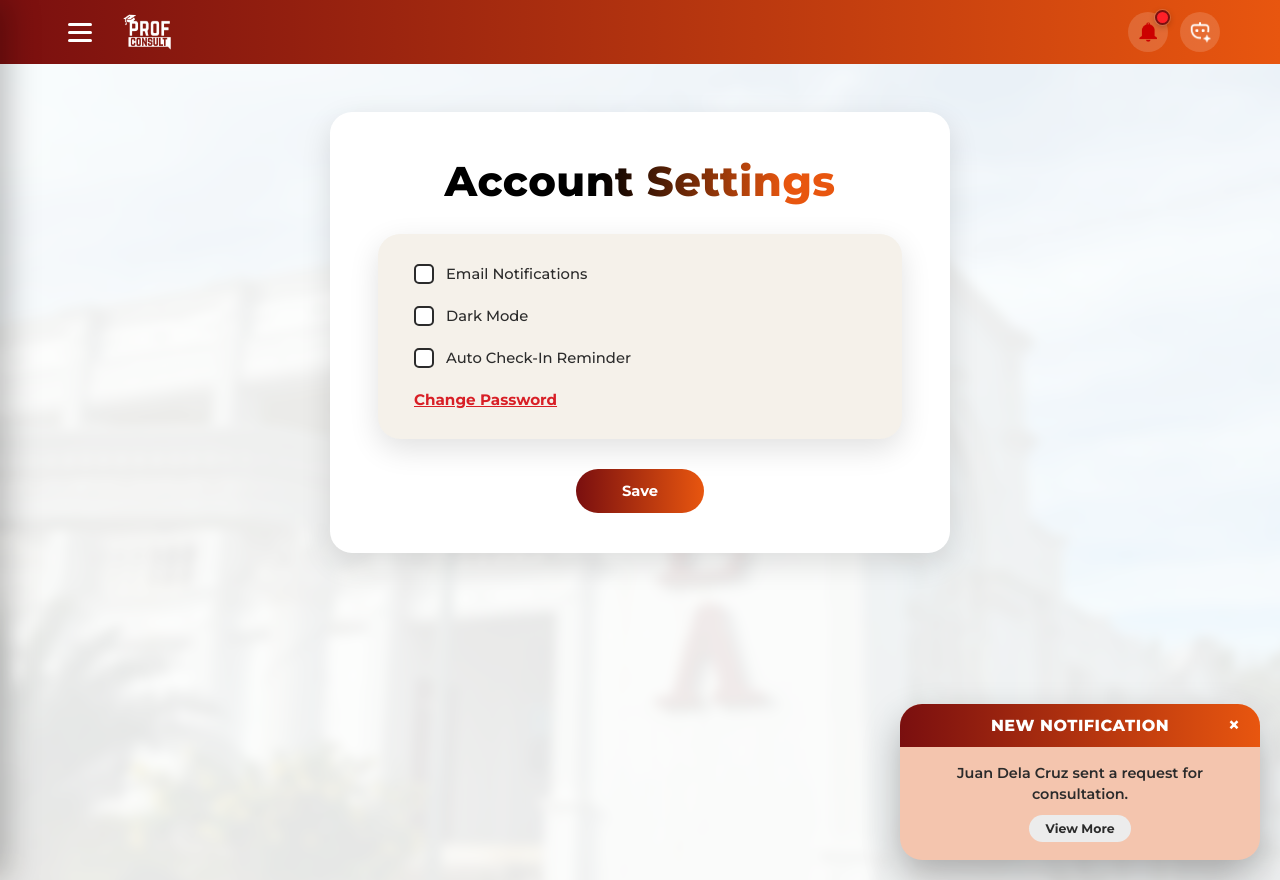
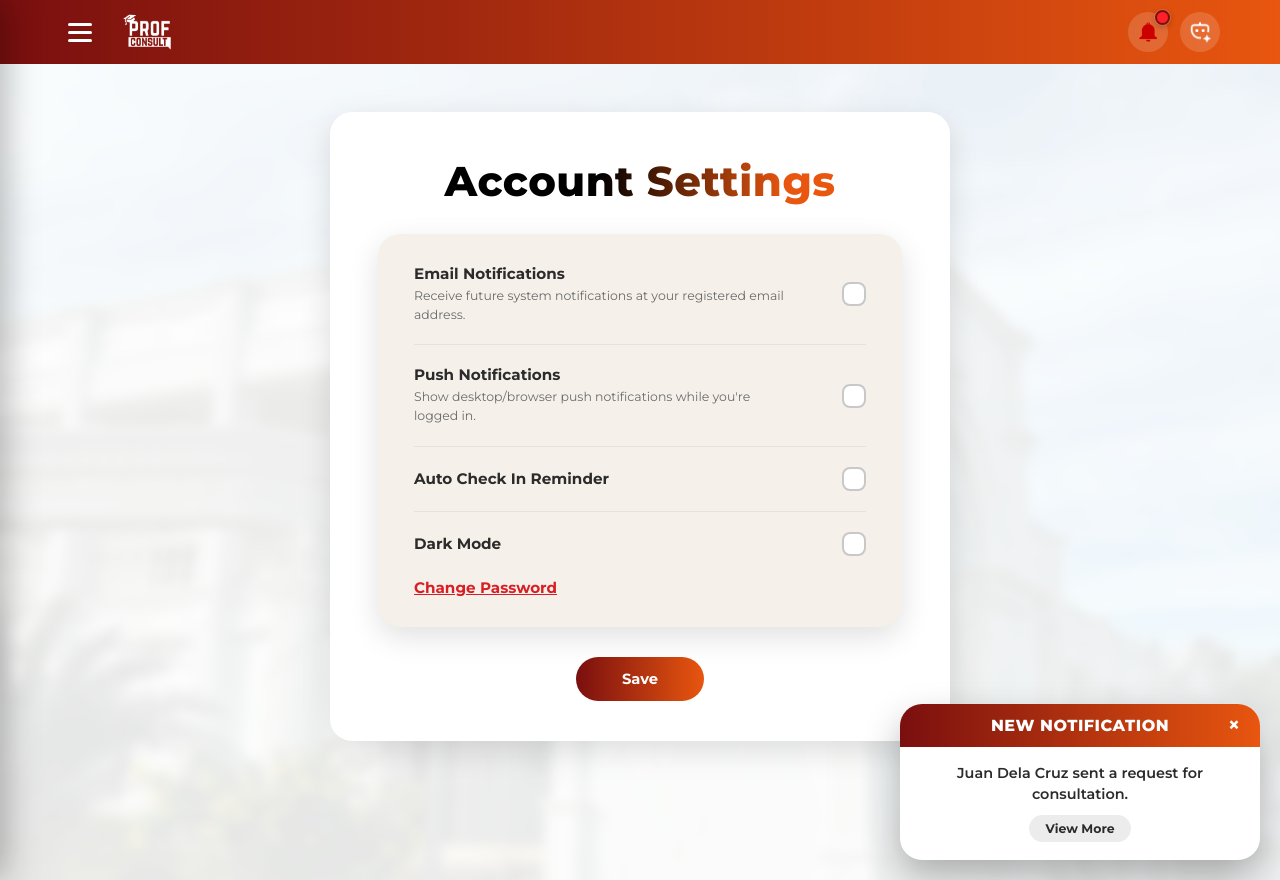
Before and after one commit to PATS1010/PROF_CONSULT, a PHP site: page /faculty-settings.html in a window 1280 px wide. Run offline with PHP 8.4, Linux system fonts and the light colour scheme.

Commit message:
minor changes to the code in the middle of the file

```diff
--- a/css/faculty-settings.css
+++ b/css/faculty-settings.css
@@ -40,16 +40,62 @@
 }
 
 /* =========================================================
-   CHECKBOX ROWS
+   SETTINGS OPTIONS
+   Same layout as the Student Account Settings card:
+   title (+ description) on the left, checkbox on the right,
+   a thin divider between options.
+========================================================= */
+.faculty-settings-options {
+  width: 100%;
+  display: flex;
+  flex-direction: column;
+  gap: 20px;
+}
+
+.faculty-settings-checkbox-row {
+  display: flex;
+  align-items: center;
+  justify-content: space-between;
+  gap: 20px;
+  cursor: pointer;
+}
+
+.faculty-settings-checkbox-row + .faculty-settings-checkbox-row {
+  padding-top: 20px;
+  border-top: 1px solid #e6e3dc;
+}
+
+.faculty-settings-option-text {
+  display: flex;
+  flex-direction: column;
+  gap: 4px;
+}
+
+.faculty-settings-checkbox-label {
+  font-size: 0.95rem;
+  font-weight: 700;
+  color: var(--color-text-dark);
+}
+
+.faculty-settings-option-description {
+  font-size: 0.78rem;
+  color: var(--color-text-muted);
+  line-height: 1.5;
+  max-width: 380px;
+}
+
+/* =========================================================
+   CHECKBOX
    Custom-styled checkbox: a real, focusable <input
    type="checkbox"> visually hidden but still keyboard/
    screen-reader accessible, paired with a styled box span.
+   Rounded square, gradient fill when checked (same as the
+   Student settings checkbox).
 ========================================================= */
-.faculty-settings-checkbox-row {
-  display: flex;
-  align-items: center;
-  gap: 12px;
-  cursor: pointer;
+.faculty-settings-checkbox-control {
+  position: relative;
+  flex-shrink: 0;
+  display: inline-flex;
 }
 
 .faculty-settings-checkbox {
@@ -66,13 +112,13 @@
 
 .faculty-settings-checkbox-box {
   flex-shrink: 0;
-  width: 20px;
-  height: 20px;
-  border-radius: 5px;
-  border: 2px solid var(--color-text-dark);
+  width: 24px;
+  height: 24px;
+  border-radius: 8px;
+  border: 2px solid #c8c8c8;
   background-color: #ffffff;
   position: relative;
-  transition: background-color 0.15s ease, border-color 0.15s ease;
+  transition: background-color 0.2s ease, border-color 0.2s ease;
 }
 
 .faculty-settings-checkbox-box::after {
@@ -80,33 +126,26 @@
   position: absolute;
   top: 50%;
   left: 50%;
-  width: 5px;
-  height: 10px;
-  border: solid #ffffff;
-  border-width: 0 2px 2px 0;
-  transform: translate(-50%, -60%) rotate(45deg);
-  opacity: 0;
-  transition: opacity 0.15s ease;
+  width: 12px;
+  height: 8px;
+  border-left: 2px solid #ffffff;
+  border-bottom: 2px solid #ffffff;
+  transform: translate(-50%, -60%) rotate(-45deg) scale(0);
+  transition: transform 0.15s ease;
 }
 
 .faculty-settings-checkbox:checked + .faculty-settings-checkbox-box {
-  background-color: var(--color-red-primary);
-  border-color: var(--color-red-primary);
+  background: linear-gradient(90deg, var(--color-gradient-start) 0%, var(--color-gradient-end) 100%);
+  border-color: transparent;
 }
 
 .faculty-settings-checkbox:checked + .faculty-settings-checkbox-box::after {
-  opacity: 1;
+  transform: translate(-50%, -60%) rotate(-45deg) scale(1);
 }
 
 .faculty-settings-checkbox:focus-visible + .faculty-settings-checkbox-box {
   outline: 2px solid var(--color-gradient-end);
   outline-offset: 2px;
-}
-
-.faculty-settings-checkbox-label {
-  font-size: 0.92rem;
-  font-weight: 500;
-  color: var(--color-text-dark);
 }
 
 /* =========================================================
@@ -182,6 +221,10 @@
   .faculty-settings-inner-card {
     padding: 26px 22px;
   }
+
+  .faculty-settings-checkbox-row {
+    align-items: flex-start;
+  }
 }
 
 @media (max-width: 480px) {
@@ -199,6 +242,12 @@
     gap: 18px;
   }
 
+  .faculty-settings-checkbox-row {
+    flex-direction: column;
+    align-items: flex-start;
+    gap: 10px;
+  }
+
   .faculty-settings-checkbox-label {
     font-size: 0.85rem;
   }
--- a/css/faculty-shared.css
+++ b/css/faculty-shared.css
@@ -715,7 +715,7 @@ button {
   border-radius: 22px;
   overflow: hidden;
 
-  background-color: #f4c5ae;
+  background-color: #ffffff;
 
   box-shadow: 0 16px 36px rgba(0, 0, 0, 0.28);
 
@@ -842,7 +842,7 @@ button {
 }
 
 .faculty-toast-view-more:hover {
-  background-color: #ffffff;
+  background-color: #e0e0e0;
   transform: translateY(-2px);
 }
 
--- a/css/student-notification-toast.css
+++ b/css/student-notification-toast.css
@@ -59,7 +59,7 @@
   border-radius: 22px;
   overflow: hidden;
 
-  background-color: #f4c5ae;
+  background-color: #ffffff;
 
   box-shadow: 0 16px 36px rgba(0, 0, 0, 0.28);
 
--- a/faculty-settings.html
+++ b/faculty-settings.html
@@ -128,23 +128,54 @@
 
   <div class="faculty-settings-inner-card">
 
+    <!-- Same option layout as the Student Account Settings card:
+         title (+ description) on the left, checkbox on the right,
+         Dark Mode last. -->
+    <div class="faculty-settings-options">
+
       <label class="faculty-settings-checkbox-row">
+        <span class="faculty-settings-option-text">
+          <span class="faculty-settings-checkbox-label">Email Notifications</span>
+          <span class="faculty-settings-option-description">Receive future system notifications at your registered email address.</span>
+        </span>
+        <span class="faculty-settings-checkbox-control">
           <input type="checkbox" id="emailNotificationsCheckbox" class="faculty-settings-checkbox">
           <span class="faculty-settings-checkbox-box" aria-hidden="true"></span>
-      <span class="faculty-settings-checkbox-label">Email Notifications</span>
+        </span>
       </label>
 
       <label class="faculty-settings-checkbox-row">
-      <input type="checkbox" id="darkModeCheckbox" class="faculty-settings-checkbox">
+        <span class="faculty-settings-option-text">
+          <span class="faculty-settings-checkbox-label">Push Notifications</span>
+          <span class="faculty-settings-option-description">Show desktop/browser push notifications while you're logged in.</span>
+        </span>
+        <span class="faculty-settings-checkbox-control">
+          <input type="checkbox" id="pushNotificationsCheckbox" class="faculty-settings-checkbox">
           <span class="faculty-settings-checkbox-box" aria-hidden="true"></span>
-      <span class="faculty-settings-checkbox-label">Dark Mode</span>
+        </span>
       </label>
 
       <label class="faculty-settings-checkbox-row">
+        <span class="faculty-settings-option-text">
+          <span class="faculty-settings-checkbox-label">Auto Check In Reminder</span>
+        </span>
+        <span class="faculty-settings-checkbox-control">
           <input type="checkbox" id="autoCheckInCheckbox" class="faculty-settings-checkbox">
           <span class="faculty-settings-checkbox-box" aria-hidden="true"></span>
-      <span class="faculty-settings-checkbox-label">Auto Check-In Reminder</span>
+        </span>
       </label>
+
+      <label class="faculty-settings-checkbox-row">
+        <span class="faculty-settings-option-text">
+          <span class="faculty-settings-checkbox-label">Dark Mode</span>
+        </span>
+        <span class="faculty-settings-checkbox-control">
+          <input type="checkbox" id="darkModeCheckbox" class="faculty-settings-checkbox">
+          <span class="faculty-settings-checkbox-box" aria-hidden="true"></span>
+        </span>
+      </label>
+
+    </div>
 
     <a href="change-password.html?from=faculty" class="faculty-change-password-link">Change Password</a>
 
--- a/js/faculty-settings.js
+++ b/js/faculty-settings.js
@@ -1,8 +1,8 @@
 // =========================================================
 // FACULTY ACCOUNT SETTINGS -- PAGE-SPECIFIC INTERACTIONS
-// - Email Notifications / Auto Check-In Reminder: frontend
-//   state only for now, stored so a future backend can read
-//   the same shape without changes here.
+// - Email Notifications / Push Notifications / Auto Check-In
+//   Reminder: frontend state only for now, stored so a future
+//   backend can read the same shape without changes here.
 // - Dark Mode: state is tracked and persisted, but checking
 //   it intentionally does NOT alter the page's appearance --
 //   actual dark mode theming is future work.
@@ -24,6 +24,7 @@ const FACULTY_SETTINGS_STORAGE_KEY = "profconsult_faculty_settings";
 // ---------------------------------------------------------
 const DEFAULT_FACULTY_SETTINGS = {
   emailNotifications: false,
+  pushNotifications: false,
   darkMode: false,
   autoCheckInReminder: false,
 };
@@ -51,6 +52,7 @@ function saveFacultySettings(settings) {
 document.addEventListener("DOMContentLoaded", () => {
 
   const emailNotificationsCheckbox = document.getElementById("emailNotificationsCheckbox");
+  const pushNotificationsCheckbox = document.getElementById("pushNotificationsCheckbox");
   const darkModeCheckbox = document.getElementById("darkModeCheckbox");
   const autoCheckInCheckbox = document.getElementById("autoCheckInCheckbox");
   const saveButton = document.getElementById("saveSettingsButton");
@@ -63,6 +65,9 @@ document.addEventListener("DOMContentLoaded", () => {
 
   if (emailNotificationsCheckbox) {
     emailNotificationsCheckbox.checked = currentSettings.emailNotifications;
+  }
+  if (pushNotificationsCheckbox) {
+    pushNotificationsCheckbox.checked = currentSettings.pushNotifications;
   }
   if (darkModeCheckbox) {
     darkModeCheckbox.checked = currentSettings.darkMode;
@@ -79,6 +84,7 @@ document.addEventListener("DOMContentLoaded", () => {
   function handleSaveSettings() {
     const updatedSettings = {
       emailNotifications: !!(emailNotificationsCheckbox && emailNotificationsCheckbox.checked),
+      pushNotifications: !!(pushNotificationsCheckbox && pushNotificationsCheckbox.checked),
       // Dark Mode state is saved, but intentionally has no visual
       // effect yet -- actual theming is future work.
       darkMode: !!(darkModeCheckbox && darkModeCheckbox.checked),
--- a/js/faculty-shared.js
+++ b/js/faculty-shared.js
@@ -849,6 +849,48 @@ document.addEventListener(
           "is-active"
         );
       }
+    }
+
+
+    // =======================================================
+    // LOGOUT RESETS THE DASHBOARD "AUTO CHECK IN REMINDER"  (ADDED)
+    //
+    // The Dashboard opens Quick Action once per login (see
+    // faculty-dashboard.js) when Auto Check In Reminder is on.
+    // Logging out clears that "already shown" flag, so the NEXT
+    // login shows it again.
+    //
+    // Traveling between pages does NOT clear it, so coming back
+    // to the Dashboard from another page never re-opens the
+    // popup.
+    // =======================================================
+
+    const logoutLink =
+      sidebar
+        ? sidebar.querySelector(
+            '.faculty-sidebar-link[data-page="logout"]'
+          )
+        : null;
+
+
+    if (logoutLink) {
+
+      logoutLink.addEventListener(
+        "click",
+        () => {
+
+          try {
+
+            sessionStorage.removeItem(
+              "profconsult_faculty_auto_checkin_shown"
+            );
+
+          } catch (error) {
+
+            // Ignore storage errors.
+          }
+        }
+      );
     }
 
 
```
Also changed, not shown: js/faculty-dashboard.js (+140 -0 lines). Lines whose indentation alone changed are shown as unchanged.
